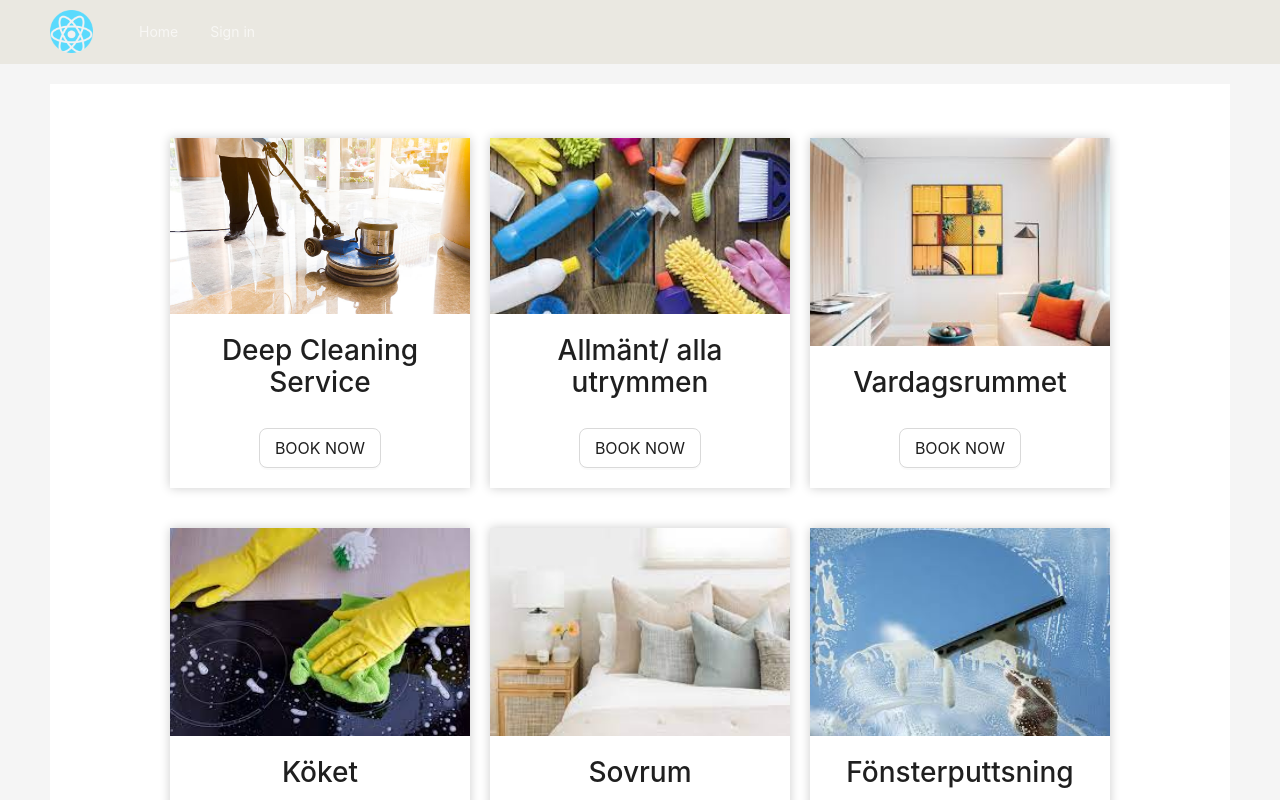
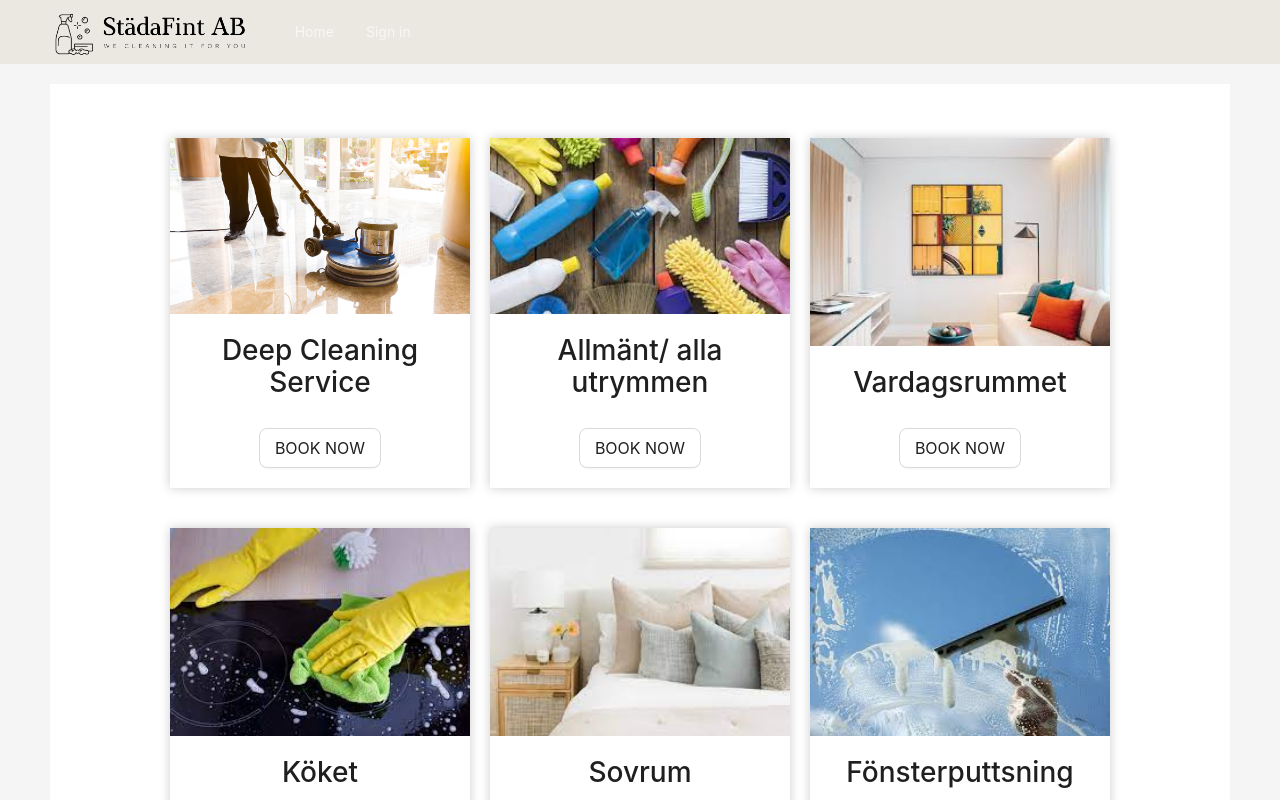
Before and after one commit to sherii190/Booking, a React (Create React App) app in the folder frontend/: page / in a window 1280 px wide. Shown: the top 800 px of the page. Built offline with nearby package versions, Linux system fonts and the light colour scheme.

Commit message:
logo added2

```diff
--- a/frontend/src/components/Navbar/Navbar.css
+++ b/frontend/src/components/Navbar/Navbar.css
@@ -1,8 +1,9 @@
 .logo {
     float: left;
-    width: 43px;
+    height: 50px;
     margin-top: 10px;
     margin-right: 30px;
+    display: inline-block;
 }
 .ant-layout-header,
 .ant-menu-overflow{
```
Also changed, not shown: frontend/src/components/Navbar/logo.png.
